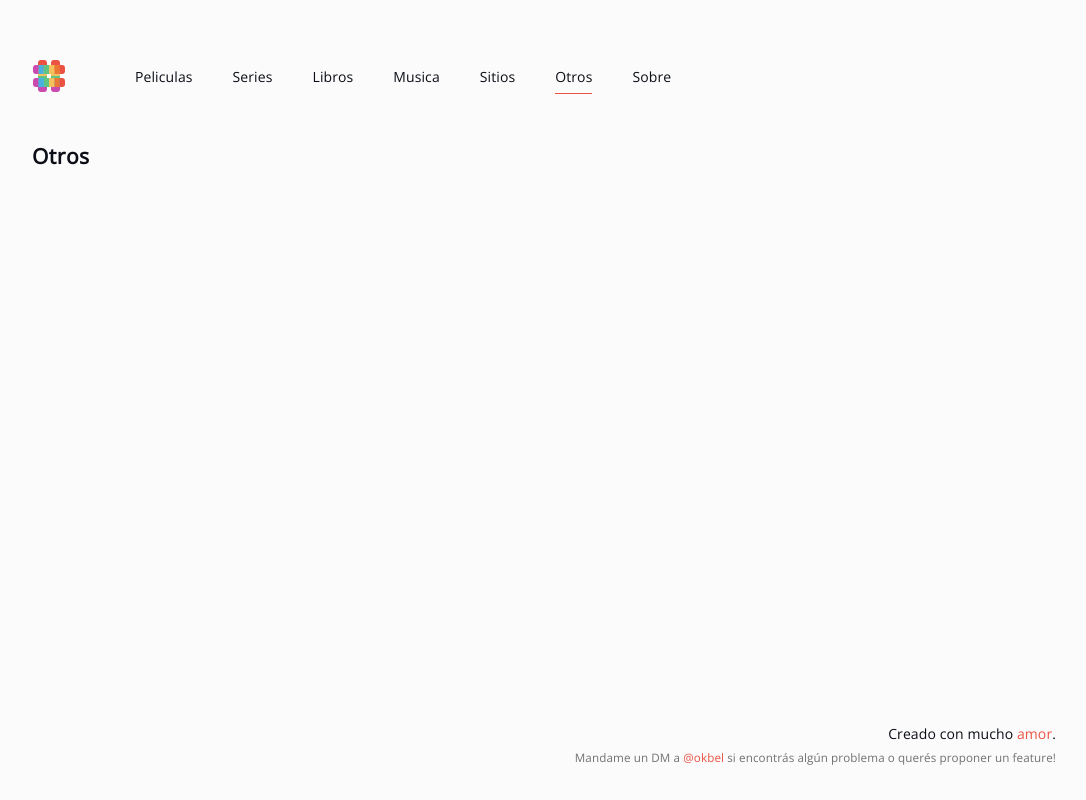
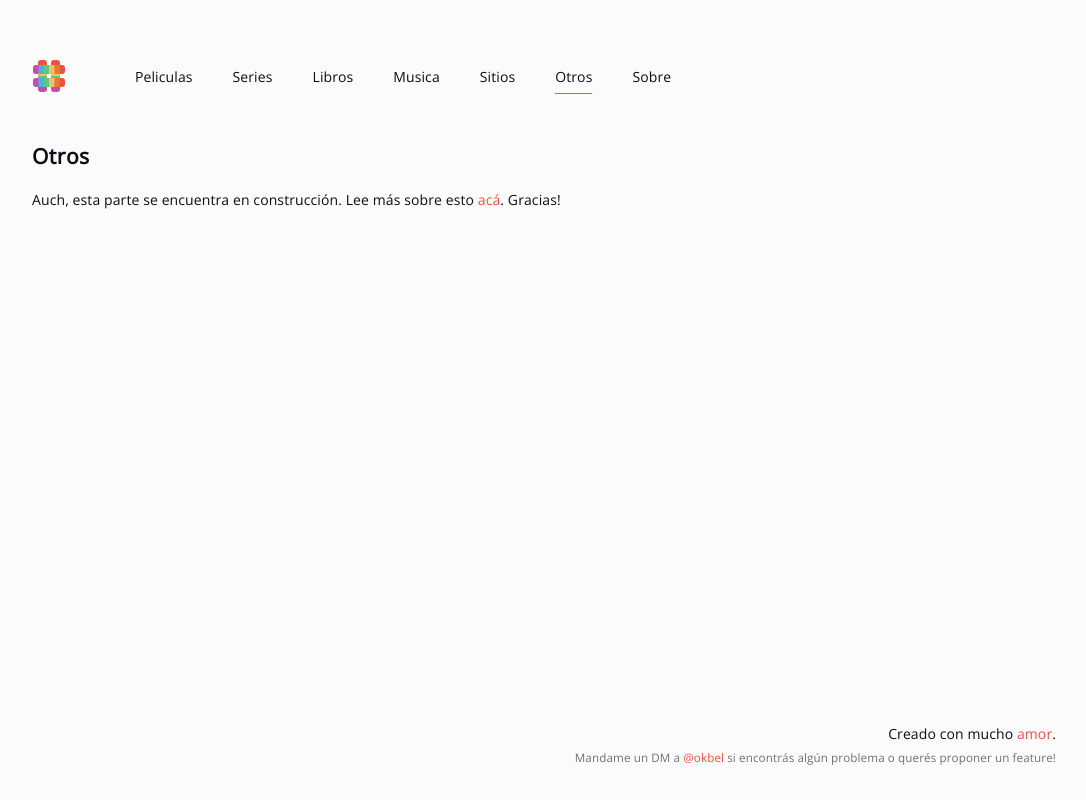
Before and after one commit to okbel/diversidad-media, a React app: page /otros in a window 1280 px wide. Shown: the whole page, without its empty margins (96-1182 px from the left). Built offline with nearby package versions, Linux system fonts and the light colour scheme.

Commit message:
Under Construction Component

```diff
--- /dev/null
+++ b/src/components/UnderConstruction.css
@@ -0,0 +1,3 @@
+.link {
+  color: #EB5242;
+}
--- /dev/null
+++ b/src/components/UnderConstruction.js
@@ -0,0 +1,15 @@
+import React from 'react';
+import s from './UnderConstruction.css';
+import {Link} from 'react-router-dom';
+
+class UnderConstruction extends React.Component {
+  render() {
+    return (
+      <div className={s.underConstructionContainer}>
+        Auch, esta parte se encuentra en construcción. Lee más sobre esto <Link className={s.link} to="/sobre">acá</Link>. Gracias!
+      </div>
+    );
+  }
+}
+
+export default UnderConstruction;
--- a/src/routes/books/Books.js
+++ b/src/routes/books/Books.js
@@ -1,5 +1,6 @@
 import React from 'react';
 import s from './Books.css';
+import UnderConstruction from '../../components/UnderConstruction';
 
 class Movies extends React.Component {
   render() {
@@ -7,6 +8,7 @@ class Movies extends React.Component {
       <div>
         <h2 className={s.title}>Libros</h2>
         <div>
+          <UnderConstruction />
         </div>
       </div>
     );
--- a/src/routes/music/Music.js
+++ b/src/routes/music/Music.js
@@ -1,5 +1,6 @@
 import React from 'react';
 import s from './Music.css';
+import UnderConstruction from '../../components/UnderConstruction';
 
 class Music extends React.Component {
   render() {
@@ -7,6 +8,7 @@ class Music extends React.Component {
       <div>
         <h2 className={s.title}>Musica</h2>
         <div>
+          <UnderConstruction />
         </div>
       </div>
     );
--- a/src/routes/other/Other.js
+++ b/src/routes/other/Other.js
@@ -1,5 +1,6 @@
 import React from 'react';
 import s from './Other.css';
+import UnderConstruction from '../../components/UnderConstruction';
 
 class Other extends React.Component {
   render() {
@@ -7,6 +8,7 @@ class Other extends React.Component {
       <div>
         <h2 className={s.title}>Otros</h2>
         <div>
+          <UnderConstruction />
         </div>
       </div>
     );
--- a/src/routes/shows/Shows.js
+++ b/src/routes/shows/Shows.js
@@ -1,5 +1,6 @@
 import React from 'react';
 import s from './Shows.css';
+import UnderConstruction from '../../components/UnderConstruction';
 
 class Movies extends React.Component {
   render() {
@@ -7,6 +8,7 @@ class Movies extends React.Component {
       <div>
         <h2 className={s.title}>Series</h2>
         <div>
+          <UnderConstruction />
         </div>
       </div>
     );
--- a/src/routes/sites/Sites.js
+++ b/src/routes/sites/Sites.js
@@ -1,5 +1,6 @@
 import React from 'react';
 import s from './Sites.css';
+import UnderConstruction from '../../components/UnderConstruction';
 
 class Sites extends React.Component {
   render() {
@@ -7,6 +8,7 @@ class Sites extends React.Component {
       <div>
         <h2 className={s.title}>Sitios</h2>
         <div>
+          <UnderConstruction />
         </div>
       </div>
     );
```
